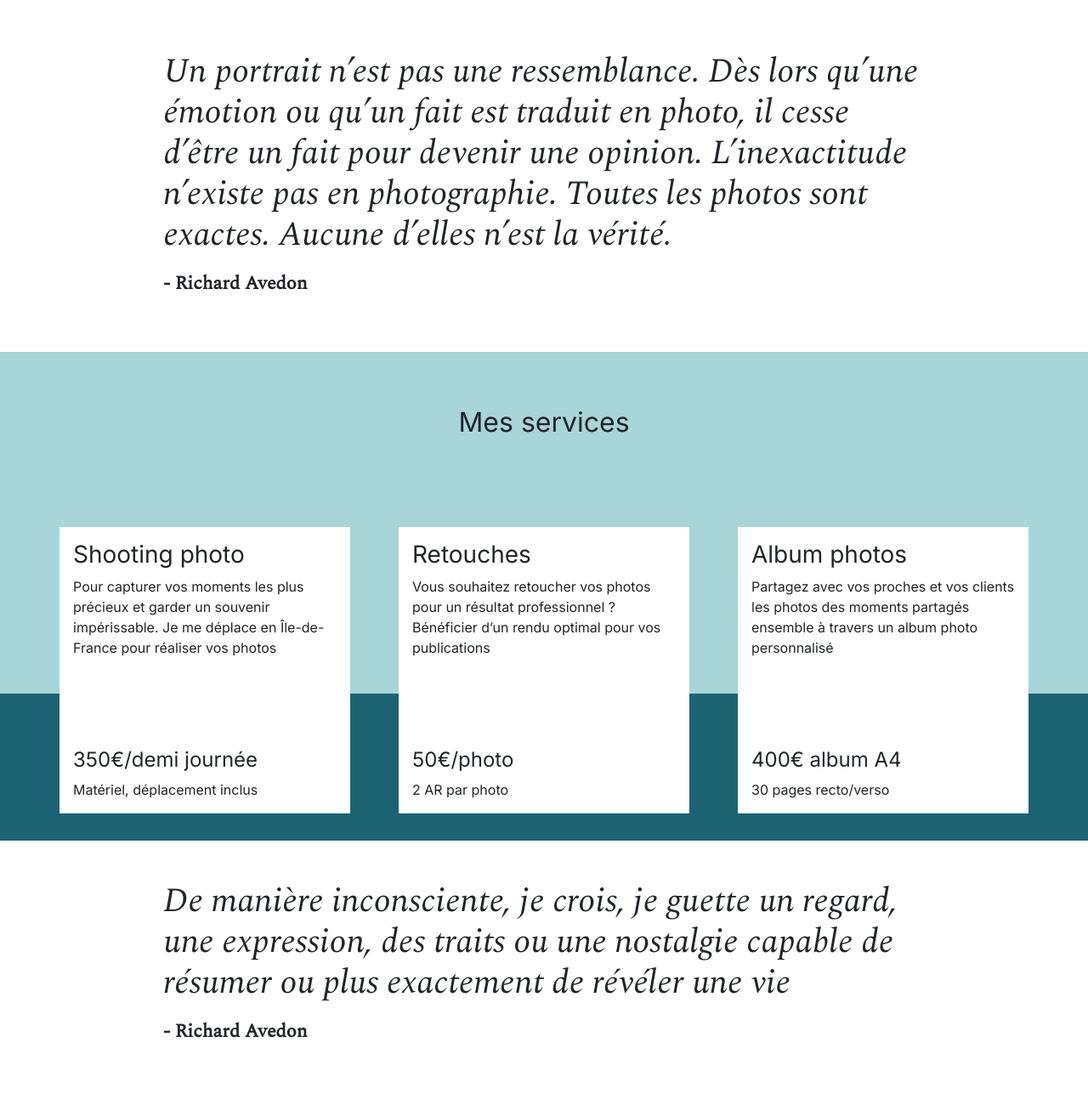
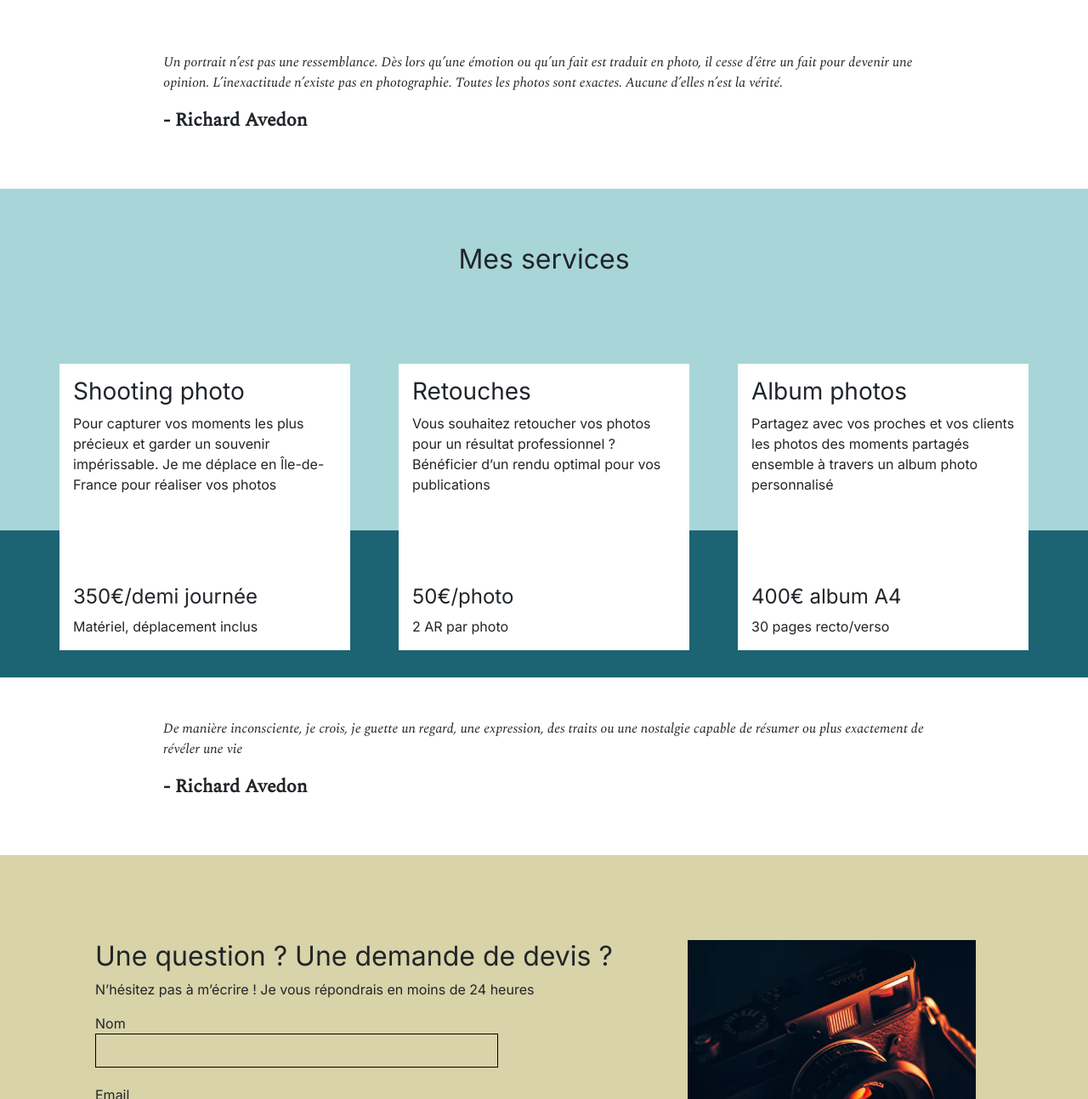
Before and after one commit to DestroyAdenyum/Projet_9-NinaCarducci, a plain HTML site: page index.html in a window 1280 px wide. Shown: the part 3049-4342 px from the top of the page at 85% size. Drawn offline with nearby package versions, Linux system fonts and the light colour scheme.

Commit message:
change <blockquote>, <title> and gallery filters css, and add meta description

```diff
--- a/assets/style.css
+++ b/assets/style.css
@@ -91,7 +91,7 @@ body {
 }
 
 #gallery {
-	/*	min-height: 100vh; */
+	min-height: 100vh;
 }
 .title{
 	text-align: center;
@@ -101,7 +101,7 @@ body {
 	justify-content: center;
 }
 .nav-pills .nav-link.active, .nav-pills .show > .nav-link {
-	color: #fff;
+	color: #000000;
 	background-color: #BEB45A;
 	border-radius:0 ;
 }
--- a/index.html
+++ b/index.html
@@ -1,15 +1,17 @@
 <!DOCTYPE html>
 <html lang="fr">
 <head>
+	<meta charset="UTF-8">
 	<meta name="viewport" content="width=device-width, initial-scale=1.0">
+	<meta name="description" content="Nina Carducci photographe, retouches photos, shooting et album photos">
+
 	<link rel="stylesheet" href="./assets/bootstrap/bootstrap.css">
 	<link rel="stylesheet" href="./assets/style.css">
 	<link rel="preconnect" href="https://fonts.googleapis.com">
 	<link rel="preconnect" href="https://fonts.gstatic.com" crossorigin>
 	<link href="https://fonts.googleapis.com/css2?family=Inter&family=Spectral:ital,wght@0,400;1,300;1,400;1,800&display=swap" rel="stylesheet">
-	<meta charset="UTF-8">
 
-	<title>Nina Carducci</title>
+	<title>Nina Carducci - Photographe</title>
 
 	<script src="./assets/bootstrap/bootstrap.bundle.js" defer></script>
 	<script src="https://code.jquery.com/jquery-3.4.1.min.js" integrity="sha256-CSXorXvZcTkaix6Yvo6HppcZGetbYMGWSFlBw8HfCJo=" crossorigin="anonymous" defer></script>
@@ -77,7 +79,7 @@
 	<div id="gallery">
 		<h2 class="title">Portfolio</h2>
 		<div class="container py-3">
-			<div class="gallery" style="display: none">
+			<div class="gallery">
 				<img data-gallery-tag="Concert" class="gallery-item" src="./assets/images/gallery/concerts/aaron-paul-wnX-fXzB6Cw-unsplash.webp" alt="Aaron Paul"/>
 				<img data-gallery-tag="Entreprises" class="gallery-item" src="./assets/images/gallery/entreprise/ali-morshedlou-WMD64tMfc4k-unsplash.webp" alt="Ali Morshedlou"/>
 				<img data-gallery-tag="Entreprises" class="gallery-item" src="./assets/images/gallery/entreprise/jason-goodman-tHO1_OuKbg0-unsplash.webp" alt="Jason Goodman"/>
@@ -90,12 +92,10 @@
 			</div>
 		</div>
 		<div class="quote">
-			<figure>
-				<blockquote>
-					<h1 class="quote__text">Un portrait n’est pas une ressemblance. Dès lors qu’une émotion ou qu’un fait est traduit en photo, il cesse d’être un fait pour devenir une opinion. L’inexactitude n’existe pas en photographie. Toutes les photos sont exactes. Aucune d’elles n’est la vérité.</h1>
-				</blockquote>
-				<figcaption class="quote__author">- Richard Avedon</figcaption>
-			</figure>
+			<blockquote>
+				<p class="quote__text">Un portrait n’est pas une ressemblance. Dès lors qu’une émotion ou qu’un fait est traduit en photo, il cesse d’être un fait pour devenir une opinion. L’inexactitude n’existe pas en photographie. Toutes les photos sont exactes. Aucune d’elles n’est la vérité.</p>
+				<footer class="quote__author">- Richard Avedon</footer>
+			</blockquote>
 		</div>
 	</div>
 
@@ -111,7 +111,6 @@
 					<h4>350€/demi journée</h4>
 					<span>Matériel, déplacement inclus</span>
 				</div>
-
 			</div>
 			<div class="service">
 				<div class="service__description">
@@ -137,12 +136,10 @@
 	</div>
 
 	<div class="quote">
-		<figure>
 			<blockquote>
-				<h1 class="quote__text">De manière inconsciente, je crois, je guette un regard, une expression, des traits ou une nostalgie capable de résumer ou plus exactement de révéler une vie</h1>
+				<p class="quote__text">De manière inconsciente, je crois, je guette un regard, une expression, des traits ou une nostalgie capable de résumer ou plus exactement de révéler une vie</p>
+				<footer class="quote__author">- Richard Avedon</footer>
 			</blockquote>
-			<figcaption class="quote__author">- Richard Avedon</figcaption>
-		</figure>
 	</div>
 
 	<div id="contact">
```
